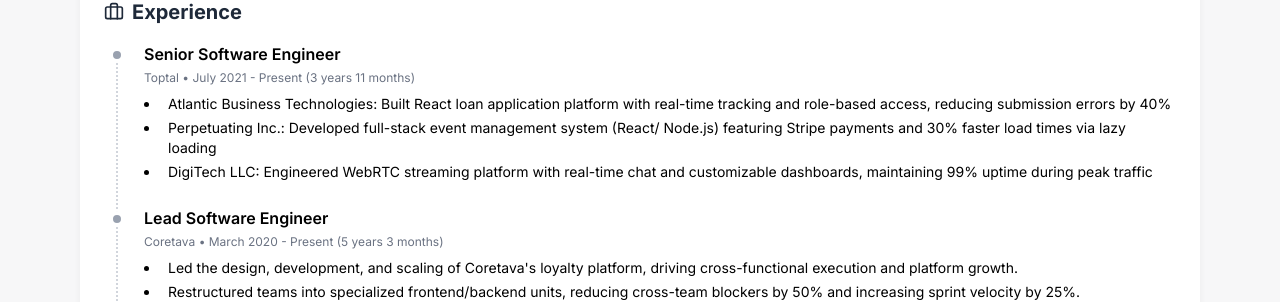
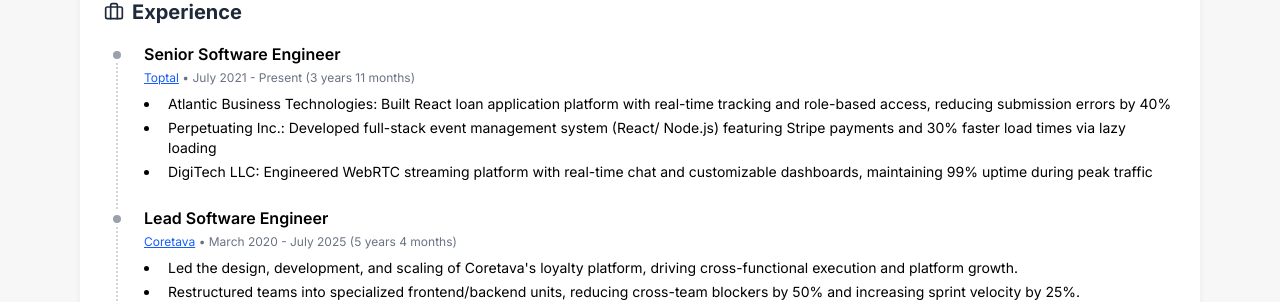
Before and after one commit to riyadyahya/riyadyahya.github.io, a Next.js app: page /resume in a window 1280 px wide. Shown: the part 321-623 px from the top of the page. Built offline with nearby package versions, Linux system fonts and the light colour scheme.

Commit message:
Remove resume.pdf and update experience entries with company websites and end dates in constants and ExperienceTimeline component.

```diff
--- a/src/app/resume/components/ExperienceTimeline.tsx
+++ b/src/app/resume/components/ExperienceTimeline.tsx
@@ -7,6 +7,7 @@
         companyData.positions.map(position => ({
             ...position,
             company: companyData.company,
+            website: companyData.website,
             location: companyData.location,
             companyKey
         }))
@@ -42,7 +43,18 @@
                                     </div>
                                 </div>
                                 <div className="text-xs text-gray-500 mb-2">
-                                    {position.company} • {formatDateRange(position.startDate, position.endDate)} ({calculateDuration(position.startDate, position.endDate)})
+                                    {position.website ? (
+                                        <a
+                                            href={position.website}
+                                            target="_blank"
+                                            rel="noopener noreferrer"
+                                            className="text-blue-600 hover:text-blue-800 underline"
+                                        >
+                                            {position.company}
+                                        </a>
+                                    ) : (
+                                        position.company
+                                    )} • {formatDateRange(position.startDate, position.endDate)} ({calculateDuration(position.startDate, position.endDate)})
                                 </div>
                                 <ul className="list-disc text-sm space-y-1 ml-4">
                                     {position.achievements.map((achievement, achievementIndex) => (
--- a/src/constants.ts
+++ b/src/constants.ts
@@ -96,12 +96,13 @@
 export const EXPERIENCE = {
   coretava: {
     company: "Coretava",
+    website: "https://coretava.com",
     location: "Palestinian Authority",
     positions: [
       {
         title: "Lead Software Engineer",
-        startDate: new Date(2020, 2, 1), // March 2020
-        endDate: undefined, // Present
+        startDate: new Date(2020, 2, 1),
+        endDate: new Date(2025, 6, 30),
         achievements: [
           "Led the design, development, and scaling of Coretava's loyalty platform, driving cross-functional execution and platform growth.",
           "Restructured teams into specialized frontend/backend units, reducing cross-team blockers by 50% and increasing sprint velocity by 25%.",
@@ -144,6 +145,7 @@
   },
   toptal: {
     company: "Toptal",
+    website: "https://toptal.com",
     location: "Palestinian Authority",
     positions: [
       {
@@ -160,6 +162,7 @@
   },
   freightos: {
     company: "Freightos",
+    website: "https://freightos.com",
     location: "Palestinian Authority",
     positions: [
       {
```
Also changed, not shown: 1 other file (tests, documents, lock files or other folders).
